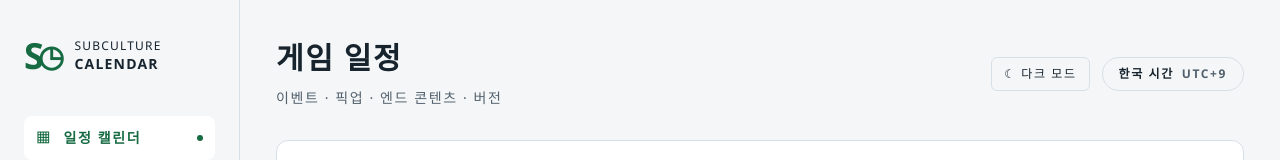
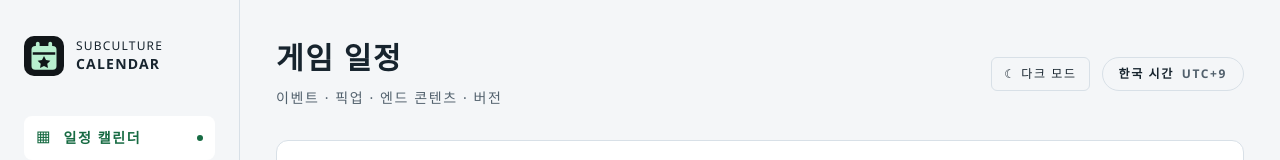
Before and after one commit to jino9492/subculture-calendar, a React (Vite) app: page / in a window 1280 px wide. Shown: the top 160 px of the page. Built offline with nearby package versions, Linux system fonts and the light colour scheme; no server answers; a web font is replaced by a local one.

Commit message:
chore: add favicon

```diff
--- a/index.html
+++ b/index.html
@@ -4,6 +4,7 @@
     <meta charset="UTF-8" />
     <meta name="viewport" content="width=device-width, initial-scale=1.0" />
     <meta name="theme-color" content="#111619" />
+    <link rel="icon" type="image/svg+xml" href="/favicon.svg" />
     <meta name="description" content="원신, 스타레일, 젠레스 존 제로, 명조, 명일방주: 엔드필드의 이벤트·픽업·엔드 콘텐츠·버전 일정" />
     <title>Subculture Calendar · 게임 일정</title>
   </head>
--- a/src/features/calendar/components/CalendarPage.tsx
+++ b/src/features/calendar/components/CalendarPage.tsx
@@ -27,7 +27,7 @@ export const CalendarPage = () => {
 
   return <div className="app-shell">
     <aside className="sidebar">
-      <a href="/" className="brand"><span className="brand-symbol">S<span>◷</span></span><span>SUBCULTURE<br /><b>CALENDAR</b></span></a>
+      <a href="/" className="brand"><img src="/favicon.svg" className="brand-symbol" alt="" /><span>SUBCULTURE<br /><b>CALENDAR</b></span></a>
       <div className="nav-current"><span>▦</span> 일정 캘린더 <span className="nav-dot" /></div>
       <div className="sidebar-section"><p className="section-label">게임 선택 <span>{calendar.games.length} / {GAME_IDS.length}</span></p>
         {GAME_IDS.map((game) => <button type="button" key={game} aria-pressed={calendar.games.includes(game)} onClick={() => calendar.toggleGame(game)}
--- a/src/styles.css
+++ b/src/styles.css
@@ -64,8 +64,7 @@
   .sidebar { @apply fixed inset-y-0 left-0 z-10 flex w-60 flex-col border-r border-line bg-canvas px-6 py-9; }
   .brand { @apply flex items-center gap-3 text-xs tracking-widest; }
   .brand b { @apply text-sm font-bold; }
-  .brand-symbol { @apply flex items-center text-4xl font-black text-accent tracking-tighter; }
-  .brand-symbol span { @apply -ml-1 text-3xl; }
+  .brand-symbol { @apply h-10 w-10 shrink-0; }
   .nav-current { @apply mt-10 flex items-center gap-3 rounded-lg bg-panel px-3 py-3 text-sm font-semibold text-accent; }
   .nav-dot { @apply ml-auto h-1.5 w-1.5 rounded-full bg-accent; }
   .sidebar-section { @apply mt-9; }
```
Also changed, not shown: public/favicon.svg (added).
